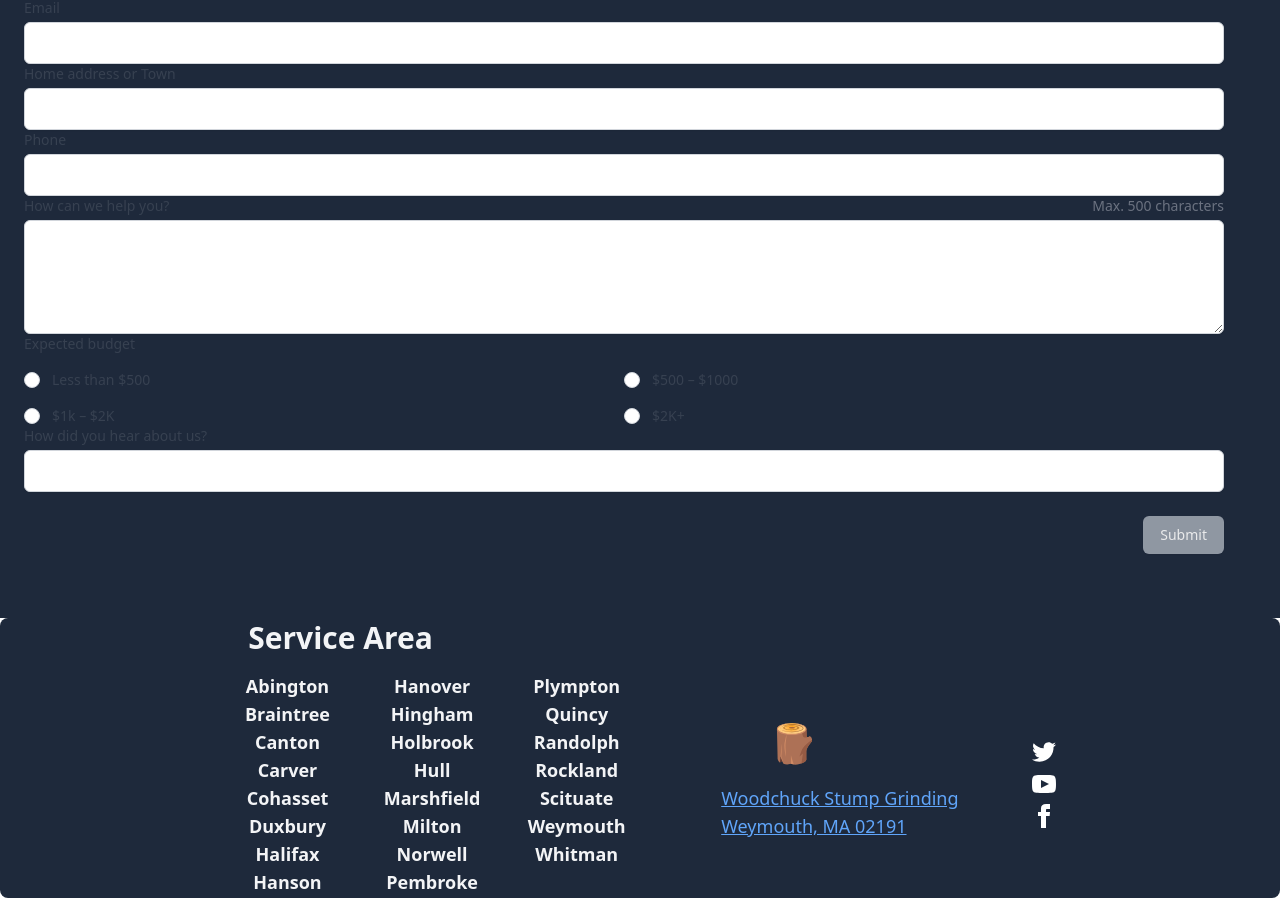
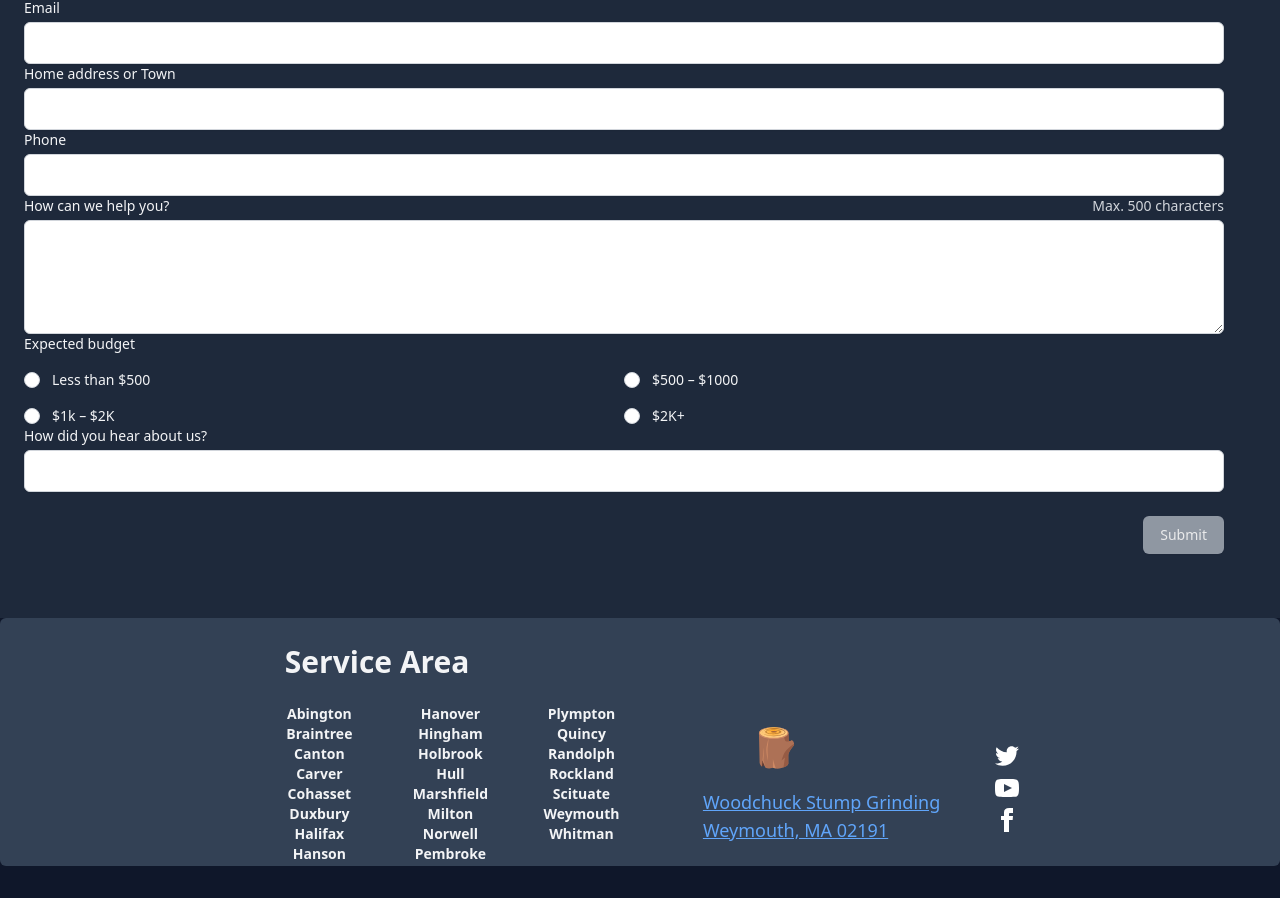
Before and after one commit to stevenrhett/woodchuck-app, a React (Vite) app: page /contact in a window 1280 px wide. Shown: the part 316-1214 px from the top of the page. After the commit the page ends 1182 px from the top, so only its background shows below. Built offline with nearby package versions, Linux system fonts and the light colour scheme.

Commit message:
the opening page is done

```diff
--- a/index.html
+++ b/index.html
@@ -1,5 +1,5 @@
 <!DOCTYPE html>
-<html lang="en" class="h-full">
+<html lang="en" class="h-full bg-slate-900">
   <head>
     <meta charset="UTF-8" />
     <link rel="icon" type="image/svg+xml" href="/twemoji_letter-w.svg" />
@@ -9,7 +9,7 @@
     Stump grinding south shore ma, Stump Grinding Massachusetts, Woodchuck Stump Grinding">
     <title>Woodchuck Stump Grinding</title>
   </head>
-  <body class="h-full overflow-hidden bg-slate-800">
+  <body class="h-full overflow-auto bg-slate-900">
     <div id="root"></div>
     <script type="module" src="/src/main.jsx"></script>
   </body>
--- a/src/App.jsx
+++ b/src/App.jsx
@@ -43,18 +43,7 @@ const router = createBrowserRouter([
                 },
 
             ],
-            indexRoute: {
-                element: <Hero/>
-            },
-            notFoundRoute: {
-                element: <ErrorPage/>
-            },
-            onEnter: (nextState, replace) => {
-                replace("/home");
-            },
-            onLeave: (nextState, replace) => {
-                replace("/home");
-            },
+
         }
 
     ]
--- a/src/components/Contact.jsx
+++ b/src/components/Contact.jsx
@@ -2,19 +2,19 @@ import React from "react"
 export default function Contact() {
 
     return (<>
-        <div className="bg-slate-800 dark:bg-gray-900">
-            <div className="px-6 py-10 mx-auto grid lg:py-16">
+        <div className="bg-slate-800 text-gray-100">
+            <div className="text-gray-100 px-6 py-10 mx-auto grid lg:py-16">
                 <div className="pr-8">
                     <div className="mx-auto">
                         <h2 className="text-6xl text-center font-bold tracking-tight sm:text-4xl">Let us work for
                             you</h2>
-                        <p className="mt-4 text-lg text-gray-800">
+                        <p className="mt-4 text-lg text-gray-100">
                             We’d love to hear from you! Send us a message using this form.
                         </p>
                         <form action="#" method="POST"
-                              className="mt-4 grid grid-cols-1 gap-y-6 grid-cols-2 gap-x-8">
+                              className="mt-4 text-gray-100 grid grid-cols-1 gap-y-6 grid-cols-2 gap-x-8">
                             <div>
-                                <label htmlFor="first-name" className="block text-sm font-medium text-gray-700">
+                                <label htmlFor="first-name" className="block text-sm font-medium text-gray-100">
                                     First name
                                 </label>
                                 <div className="mt-1">
@@ -23,16 +23,16 @@ export default function Contact() {
                                         name="first-name"
                                         id="first-name"
                                         autoComplete="given-name"
-                                        className="block w-full rounded-md border-gray-300 shadow-sm focus:border-gray-500 focus:ring-gray-500 sm:text-sm"
+                                        className="block text-gray-100 w-full rounded-md border-gray-300 shadow-sm focus:border-indigo-500 focus:ring-indigo-500 sm:text-sm"
                                     />
                                 </div>
                             </div>
                             <div>
                                 <div className="flex justify-between">
-                                    <label htmlFor="last-name" className="block text-sm font-medium text-gray-700">
+                                    <label htmlFor="last-name" className="block text-sm font-medium text-gray-100">
                                         Last name
                                     </label>
-                                    <span id="last-name-option" className="text-sm text-gray-500">
+                                    <span id="last-name-option" className="text-sm text-gray-300">
                                 Optional
                                     </span>
                                 </div>
@@ -42,7 +42,7 @@ export default function Contact() {
                                         name="last-name"
                                         id="last-name"
                                         autoComplete="family-name"
-                                        className="block w-full rounded-md border-gray-300 shadow-sm focus:border-gray-500 focus:ring-gray-500 sm:text-sm"
+                                        className="text-gray-100 block w-full rounded-md border-gray-300 shadow-sm focus:border-indigo-500 focus:ring-indigo-500 sm:text-sm"
                                     />
                                 </div>
                             </div>
@@ -50,7 +50,7 @@ export default function Contact() {
 
                     </div>
                     <div className="sm:col-span-2">
-                        <label htmlFor="email" className="block text-sm font-medium text-gray-700">
+                        <label htmlFor="email" className="block text-sm font-medium text-gray-100">
                             Email
                         </label>
                         <div className="mt-1">
@@ -59,12 +59,12 @@ export default function Contact() {
                                 name="email"
                                 type="email"
                                 autoComplete="email"
-                                className="block w-full rounded-md border-gray-300 shadow-sm focus:border-gray-500 focus:ring-gray-500 sm:text-sm"
+                                className="block w-full rounded-md border-gray-300 shadow-sm focus:border-indigo-500 focus:ring-indigo-500 sm:text-sm"
                             />
                         </div>
                     </div>
                     <div className="sm:col-span-2">
-                        <label htmlFor="address" className="block text-sm font-medium text-gray-700">
+                        <label htmlFor="address" className="block text-sm font-medium text-gray-100">
                             Home address or Town
                         </label>
                         <div className="mt-1">
@@ -73,13 +73,13 @@ export default function Contact() {
                                 name="address"
                                 id="address"
                                 autoComplete="address"
-                                className="block w-full rounded-md border-gray-300 shadow-sm focus:border-gray-500 focus:ring-gray-500 sm:text-sm"
+                                className="block w-full rounded-md border-gray-300 shadow-sm focus:border-indigo-500 focus:ring-indigo-500 sm:text-sm"
                             />
                         </div>
                     </div>
                     <div>
                         <div>
-                            <label htmlFor="phone" className="block text-sm font-medium text-gray-700">
+                            <label htmlFor="phone" className="block text-sm font-medium text-gray-100">
                                 Phone
                             </label>
 
@@ -91,17 +91,17 @@ export default function Contact() {
                                 id="phone"
                                 autoComplete="tel"
                                 aria-describedby="phone-description"
-                                className="block w-full rounded-md border-gray-300 shadow-sm focus:border-gray-500 focus:ring-gray-500 sm:text-sm"
+                                className="block w-full rounded-md border-gray-300 shadow-sm focus:border-indigo-500 focus:ring-indigo-500 sm:text-sm"
                             />
                         </div>
                     </div>
                     <div className="sm:col-span-2">
                         <div className="flex justify-between">
                             <label htmlFor="how-can-we-help"
-                                   className="block text-sm font-medium text-gray-700">
+                                   className="block text-sm font-medium text-gray-100">
                                 How can we help you?
                             </label>
-                            <span id="how-can-we-help-description" className="text-sm text-gray-500">
+                            <span id="how-can-we-help-description" className="text-sm text-gray-300">
                     Max. 500 characters
                   </span>
                         </div>
@@ -111,13 +111,13 @@ export default function Contact() {
                       name="how-can-we-help"
                       aria-describedby="how-can-we-help-description"
                       rows={4}
-                      className="block w-full rounded-md border-gray-300 shadow-sm focus:border-gray-500 focus:ring-gray-500 sm:text-sm"
+                      className="block w-full rounded-md border-gray-300 shadow-sm focus:border-indigo-500 focus:ring-indigo-500 sm:text-sm"
                       defaultValue={''}
                   />
                         </div>
                     </div>
                     <fieldset className="sm:col-span-2">
-                        <legend className="block text-sm font-medium text-gray-700">Expected budget</legend>
+                        <legend className="block text-sm font-medium text-gray-100">Expected budget</legend>
                         <div className="mt-4 grid grid-cols-2 gap-y-4">
                             <div className="flex items-center">
                                 <input
@@ -125,10 +125,10 @@ export default function Contact() {
                                     name="budget"
                                     defaultValue="under_500"
                                     type="radio"
-                                    className="h-4 w-4 border-gray-300 text-gray-600 focus:ring-gray-500"
+                                    className="h-4 w-4 border-gray-300 text-gray-100 focus:ring-indigo-500"
                                 />
                                 <label htmlFor="budget-under-500" className="ml-3">
-                                    <span className="block text-sm text-gray-700">Less than $500</span>
+                                    <span className="block text-sm text-gray-100">Less than $500</span>
                                 </label>
                             </div>
                             <div className="flex items-center">
@@ -137,10 +137,10 @@ export default function Contact() {
                                     name="budget"
                                     defaultValue="1k-2k"
                                     type="radio"
-                                    className="h-4 w-4 border-gray-300 text-gray-600 focus:ring-gray-500"
+                                    className="h-4 w-4 border-gray-300 text-gray-100 focus:ring-indigo-500"
                                 />
                                 <label htmlFor="budget-1k-2k" className="ml-3">
-                                    <span className="block text-sm text-gray-700">$500 – $1000</span>
+                                    <span className="block text-sm text-gray-100">$500 – $1000</span>
                                 </label>
                             </div>
                             <div className="flex items-center">
@@ -149,10 +149,10 @@ export default function Contact() {
                                     name="budget"
                                     defaultValue="500-1000"
                                     type="radio"
-                                    className="h-4 w-4 border-gray-300 text-gray-600 focus:ring-gray-500"
+                                    className="h-4 w-4 border-gray-300 text-gray-100 focus:ring-indigo-500"
                                 />
                                 <label htmlFor="budget-500-1000" className="ml-3">
-                                    <span className="block text-sm text-gray-700">$1k – $2K</span>
+                                    <span className="block text-sm text-gray-100">$1k – $2K</span>
                                 </label>
                             </div>
                             <div className="flex items-center">
@@ -161,17 +161,17 @@ export default function Contact() {
                                     name="budget"
                                     defaultValue="over_2k"
                                     type="radio"
-                                    className="h-4 w-4 border-gray-300 text-gray-600 focus:ring-gray-500"
+                                    className="h-4 w-4 border-gray-300 text-gray-100 focus:ring-indigo-500"
                                 />
                                 <label htmlFor="budget-over-2k" className="ml-3">
-                                    <span className="block text-sm text-gray-700">$2K+</span>
+                                    <span className="block text-sm text-gray-100">$2K+</span>
                                 </label>
                             </div>
                         </div>
                     </fieldset>
                     <div className="sm:col-span-2">
                         <label htmlFor="how-did-you-hear-about-us"
-                               className="block text-sm font-medium text-gray-700">
+                               className="block text-sm font-medium text-gray-100">
                             How did you hear about us?
                         </label>
                         <div className="mt-1">
@@ -179,16 +179,16 @@ export default function Contact() {
                                 type="text"
                                 name="how-did-you-hear-about-us"
                                 id="how-did-you-hear-about-us"
-                                className="block w-full rounded-md border-gray-300 shadow-sm focus:border-gray-500 focus:ring-gray-500 sm:text-sm"
+                                className="block w-full rounded-md border-gray-300 shadow-sm focus:border-indigo-500 focus:ring-indigo-500 sm:text-sm"
                             />
                         </div>
                     </div>
-                    <div className="text-right mt-6 sm:col-span-2">
+                    <div className="text-gray-100 text-right mt-6 sm:col-span-2">
                         <button
                             type="submit"
                             value="Send Email"
                             action="mailto:grindingwoodchuck@gmail.com"
-                            className="inline-flex opacity-90 justify-center rounded-md border border-transparent bg-gray-400 py-2 px-4 text-sm font-medium text-white shadow-sm hover:bg-gray-700 focus:outline-none focus:ring-2 focus:ring-gray-500 focus:ring-offset-2"
+                            className="inline-flex opacity-90 justify-center rounded-md border border-transparent bg-gray-400 hover:text-gray-800 py-2 px-4 text-sm font-medium text-white shadow-sm hover:bg-gray-100 focus:outline-none focus:ring-2 focus:ring-indigo-500 focus:ring-offset-2"
                         >Submit
                         </button>
                     </div>
--- a/src/components/Footer.jsx
+++ b/src/components/Footer.jsx
@@ -1,34 +1,59 @@
 import stumps from '/public/assets/noto_wood.svg';
-import {TownList} from "../section/Towns.jsx";
 import React from "react";
 
+const towns = [
+    {town: 'Abington', id: 0o1},
+    {town: 'Braintree', id: 0o1},
+    {town: 'Canton', id: 0o1},
+    {town: 'Carver', id: 0o1},
+    {town: 'Cohasset', id: 0o1},
+    {town: 'Duxbury', id: 0o1},
+    {town: 'Halifax', id: 0o1},
+    {town: 'Hanson', id: 0o1},
+    {town: 'Hanover', id: 0o1},
+    {town: 'Hingham', id: 0o1},
+    {town: 'Holbrook', id: 0o1},
+    {town: 'Hull', id: 0o1},
+    {town: 'Marshfield', id: 0o1},
+    {town: 'Milton', id: 0o1},
+    {town: 'Norwell', id: 0o1},
+    {town: 'Pembroke', id: 0o1},
+    {town: 'Plympton', id: 0o1},
+    {town: 'Quincy', id: 0o1},
+    {town: 'Randolph', id: 0o1},
+    {town: 'Rockland', id: 0o1},
+    {town: 'Scituate', id: 0o1},
+    {town: 'Weymouth', id: 0o1},
+    {town: 'Whitman', id: 0o1},];
 
-const towns = [{town: 'Abington'}, {town: 'Braintree'}, {town: 'Canton'}, {town: 'Carver'}, {town: 'Cohasset'}, {town: 'Duxbury'}, {town: 'Halifax'}, {town: 'Hanson'}, {town: 'Hanover'}, {town: 'Hingham'}, {town: 'Holbrook'}, {town: 'Hull'}, {town: 'Marshfield'}, {town: 'Milton'}, {town: 'Norwell'}, {town: 'Pembroke'}, {town: 'Plympton'}, {town: 'Quincy'}, {town: 'Randolph'}, {town: 'Rockland'}, {town: 'Scituate'}, {town: 'Weymouth'}, {town: 'Whitman'},];
-
-function getTowns() {
-    return towns;
-}
 
 const Footer = () => {
 
     return (<>
-            <footer className="bottom-2 bg-slate-800 footer rounded-lg p-0.5 ">
+        <footer className="bottom-2 bg-slate-700 footer rounded-md p-0.5 ">
             <div
                 className="mx-auto flex flex-wrap items-center justify-between max-w-screen-lg sm:px-4 lg:px-8">
                 <div className="lg:mb-0 w-full lg:w-6/12 lg:mb-0">
 
-                        <h1 className="font-semibold brightness-100 lg:mb-0 block ml-6 text-3xl text-gray-100">
+                    <h1 className="mt-6 font-semibold brightness-100 lg:mb-4 block ml-6 text-3xl text-gray-100">
                         Service Area
                     </h1>
                 </div>
-                    <div className="w-full lg:w-6/12 lg:text-lg">
-                        <div className="sm:mb-2 mt-2 ">
-                            <ul className="text-gray-100 font-semibold brightness-100 text-center justify-between columns-3">
-                                <TownList towns={getTowns()}
-                                />
+                <div className="w-full lg:w-6/12 lg:text-md">
+                    <div className="sm:mb-4 ">
+                        <div
+                            className="text-gray-100 font-semibold brightness-100 text-center justify-between columns-3">
+                            {towns.map((town, index) => {
+                                return (
+                                    <ul key={index} className="text-gray-100 font-semibold text-center">
+                                        <span className="text-sm">{town.town}</span>
                                     </ul>
+                                )
+                            })}
                         </div>
                     </div>
+                </div>
+
                 <div className="flex flex-col sm:flex-row lg:justify-between lg:items-center">
 
                     <div className="justify-self-center flex flex-col gap-0 lg:gap-4">
@@ -73,8 +98,7 @@ const Footer = () => {
 
 
         </footer>
-        </>
-    )
+    </>)
 };
 
 export default Footer;
--- a/src/components/Hero.jsx
+++ b/src/components/Hero.jsx
@@ -7,10 +7,10 @@ export default function Hero() {
 
     return (
         <>
-            <div className="max-w-md mx-auto bg-white rounded-xl shadow-md overflow-hidden md:max-w-2xl">
+            <div className="max-w-md mx-auto bg-white rounded-xl shadow-md md:max-w-2xl">
                 <div className="md:flex">
                     <div className="md:shrink-0">
-                        <img className="h-48 w-full object-cover md:h-full md:w-48"
+                        <img className="mt-0 h-48 w-full object-cover md:h-full md:w-48"
                              src={TimAtWork} alt="Tim At Work"/>
                     </div>
                     <div className="p-8">
--- a/src/components/HeroNavigation.jsx
+++ b/src/components/HeroNavigation.jsx
@@ -75,7 +75,7 @@ export default function HeroNavigation() {
             </div>
 
             {/*this is the menu that appears after clicking the three bars on the small screen*/}
-            <Disclosure.Panel className="text-white  lg:hidden">
+            <Disclosure.Panel className="lg:hidden">
                 <div className="text-gray-100 bg-base-50 h-screen opacity-50 space-y-1 px-2 pt-2 pb-3">
                     {navigation.map((item) => (<Disclosure.Button
                         key={item.name}
--- a/src/components/Staff.jsx
+++ b/src/components/Staff.jsx
@@ -1,5 +1,4 @@
 import React from 'react';
-import {Link} from "react-router-dom";
 
 const people = [
     {
@@ -27,8 +26,8 @@ const people = [
 export default function Staff() {
     return (
         <div className="bg-gray-900">
-            <div className="mx-auto max-w-7xl py-12 px-6 lg:px-8 lg:py-24">
-                <div className="space-y-12">
+            <div className="mx-auto max-w-2xl py-6 px-6 lg:px-8 lg:py-12">
+                <div className="space-y-4">
                     <div className="space-y-5 sm:space-y-4 md:max-w-xl lg:max-w-3xl xl:max-w-none">
                         <h2 className="text-3xl text-center font-bold tracking-tight text-white sm:text-4xl">Meet our
                             team</h2>
--- a/src/section/Reviews.jsx
+++ b/src/section/Reviews.jsx
@@ -2,7 +2,7 @@ export default function Reviews() {
     return (
         <div className="bg-slate-800 dark:bg-gray-900 py-16 lg:py-24">
             <div className="relative mx-auto max-w-7xl px-6 lg:px-8">
-                <div className="relative overflow-hidden rounded-xl bg-indigo-500 py-24 px-8 shadow-2xl lg:grid lg:grid-cols-2 lg:gap-x-8 lg:px-16">
+                <div className="relative rounded-xl bg-indigo-500 py-24 px-8 shadow-2xl lg:grid lg:grid-cols-2 lg:gap-x-8 lg:px-16">
                     <div className="absolute inset-0 opacity-50 mix-blend-multiply saturate-0 filter">
                         <img
                             src="https://images.unsplash.com/photo-1601381718415-a05fb0a261f3?ixid=MXwxMjA3fDB8MHxwcm9maWxlLXBhZ2V8ODl8fHxlbnwwfHx8&ixlib=rb-1.2.1&auto=format&fit=crop&w=1216&q=80"
```
Also changed, not shown: src/components/Stumps.jsx (+30 -14 lines), src/section/Services.jsx (+10 -25 lines), src/section/Towns.jsx (line endings or trailing spaces). Lines whose indentation alone changed are shown as unchanged.
